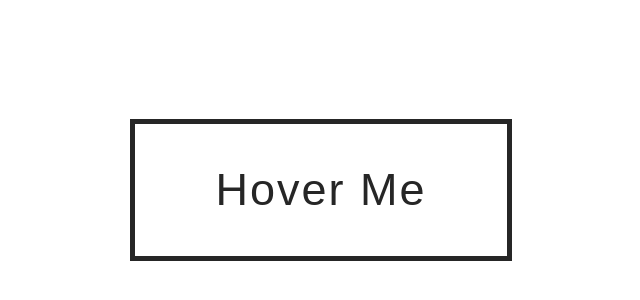
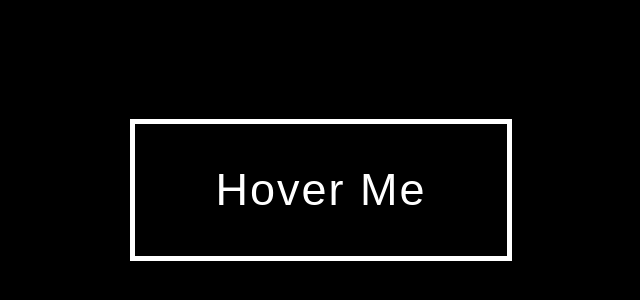
Before and after one commit to imanirudh1/CSS, a plain HTML site: page hover-button-3/index.htm in a window 1280 px wide. Shown: the part 218-518 px from the top of the page, without its empty margins (319-959 px from the left). Drawn offline with Linux system fonts and the light colour scheme.

Commit message:
Hover Button 3

```diff
--- a/hover-button-3/style.css
+++ b/hover-button-3/style.css
@@ -4,13 +4,14 @@
     display: flex;
     justify-content: center;
     align-items: center;
+    background-color: black;
   }
   a {
     text-decoration: none;
-    color: #262626;
+    color: #ffffff;
     font-family: sans-serif;
     font-size: 45px;
-    border: 5px solid #262626;
+    border: 5px solid #ffffff;
     padding: 40px 80px;
     position: relative;
     transition:all 1s;
@@ -24,7 +25,7 @@
       left: 0;
       width: 100%;
       height: 100%;
-      background-color: #262626;
+      background-color: #ffffff;
       transition:all 1s;
       transform: rotateX(90deg);
       z-index: -1;
@@ -36,7 +37,7 @@
     left: 0;
     width: 100%;
     height: 100%;
-    background-color: #262626;
+    background-color: #ffffff;
     transition:all 1s;
     transform: rotatey(90deg);
     z-index: -1;
@@ -49,5 +50,5 @@
 }
 
   a:hover{
-      color: aliceblue;
+      color: rgb(0, 0, 0);
   }
```
